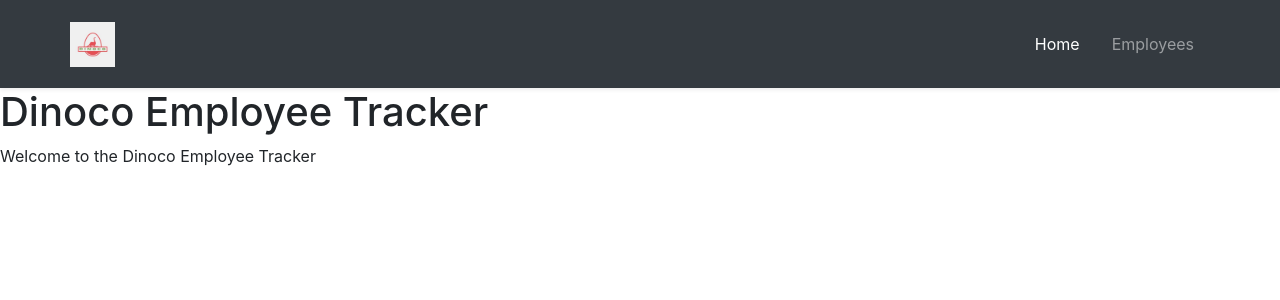
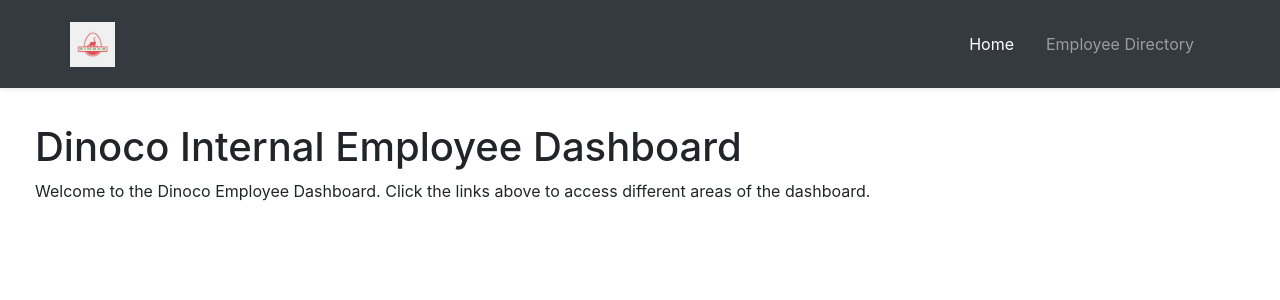
Before and after one commit to Ross-mc/react-employee-tracker, a React (Create React App) app: page / in a window 1280 px wide. Shown: the top 300 px of the page. Built offline with nearby package versions, Linux system fonts and the light colour scheme.

Commit message:
styling changes, increased margin on headers

```diff
--- a/src/components/NavBar.js
+++ b/src/components/NavBar.js
@@ -25,7 +25,7 @@
             </li>
             <li className={location.pathname === "/employees" ? "nav-link active" : "nav-link"}>
               <Link to="/employees" className="nav-link">
-                Employees
+                Employee Directory
               </Link>
             </li>
           </ul>
--- a/src/components/pages/Employees.js
+++ b/src/components/pages/Employees.js
@@ -116,7 +116,7 @@
   render() {
     return (
       <div>
-        <h1>Search all Dinoco Employees</h1>
+        <h1 style={{margin: "25px"}}>Search all Dinoco Employees</h1>
         <SearchForm
           searchHandler={this.searchHandler}
           onChangeHandler={this.onChangeHandler}
--- a/src/components/pages/Home.js
+++ b/src/components/pages/Home.js
@@ -2,10 +2,10 @@
 
 function Home() {
   return (
-    <div>
-      <h1>Dinoco Employee Tracker</h1>
+    <div style={{margin: "35px"}}>
+      <h1>Dinoco Internal Employee Dashboard</h1>
       <p>
-        Welcome to the Dinoco Employee Tracker
+        Welcome to the Dinoco Employee Dashboard. Click the links above to access different areas of the dashboard.
       </p>
     </div>
   );
```
